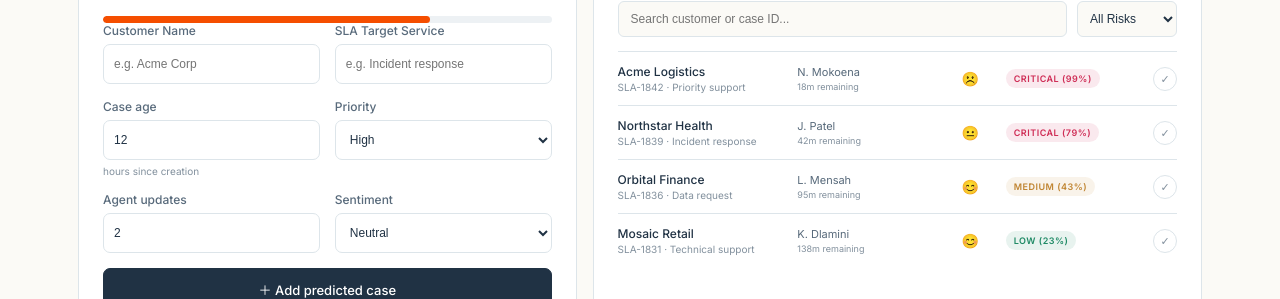
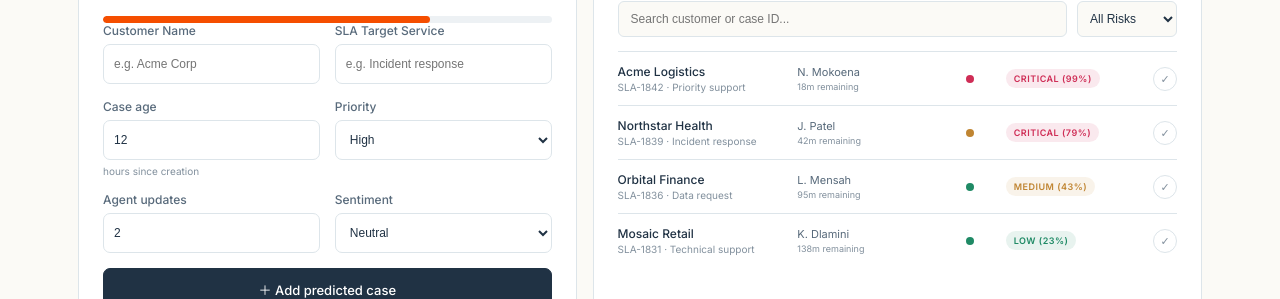
Before and after one commit to luthandombanjwa/stratum, a React (Vite) app: page / in a window 1280 px wide. Both pictures are taken after a click on the button "Open dashboard ↗". Shown: the part 297-596 px from the top of the page. Built offline with nearby package versions, Linux system fonts and the light colour scheme.

Commit message:
Remove emojis and replace them with professional sentiment indicator dots

```diff
--- a/src/main.jsx
+++ b/src/main.jsx
@@ -222,17 +222,8 @@ function Dashboard({ onHome }) {
       });
   }, [scoredCases, searchQuery, filterRisk, sortField, sortOrder]);
 
-  const sentimentEmoji = (sentiment) => {
-    switch (sentiment) {
-      case "Positive":
-        return "😊";
-      case "Neutral":
-        return "😐";
-      case "Negative":
-        return "☹️";
-      default:
-        return "😐";
-    }
+  const sentimentIndicator = (sentiment) => {
+    return <span className={`sentiment-dot ${sentiment.toLowerCase()}`} />;
   };
 
   return (
@@ -453,8 +444,9 @@ function Dashboard({ onHome }) {
                       <div
                         className="sentiment-display"
                         title={`Sentiment: ${item.sentiment}`}
+                        style={{ display: "flex", justifyContent: "center" }}
                       >
-                        {sentimentEmoji(item.sentiment)}
+                        {sentimentIndicator(item.sentiment)}
                       </div>
                       <span
                         className={`risk-badge ${item.risk.toLowerCase()}-badge`}
@@ -566,7 +558,7 @@ function Dashboard({ onHome }) {
                       </td>
                       <td>
                         <span className="sentiment-pill" title={item.sentiment}>
-                          {sentimentEmoji(item.sentiment)} {item.sentiment}
+                          {sentimentIndicator(item.sentiment)} {item.sentiment}
                         </span>
                       </td>
                       <td>
--- a/src/styles.css
+++ b/src/styles.css
@@ -1144,6 +1144,21 @@ h3 {
   border-radius: 6px;
   border: 1px solid var(--line);
 }
+.sentiment-dot {
+  display: inline-block;
+  width: 8px;
+  height: 8px;
+  border-radius: 50%;
+}
+.sentiment-dot.positive {
+  background-color: #1f8a65;
+}
+.sentiment-dot.neutral {
+  background-color: #c08532;
+}
+.sentiment-dot.negative {
+  background-color: #cf2d56;
+}
 .table-risk-cell {
   display: flex;
   flex-direction: column;
```
